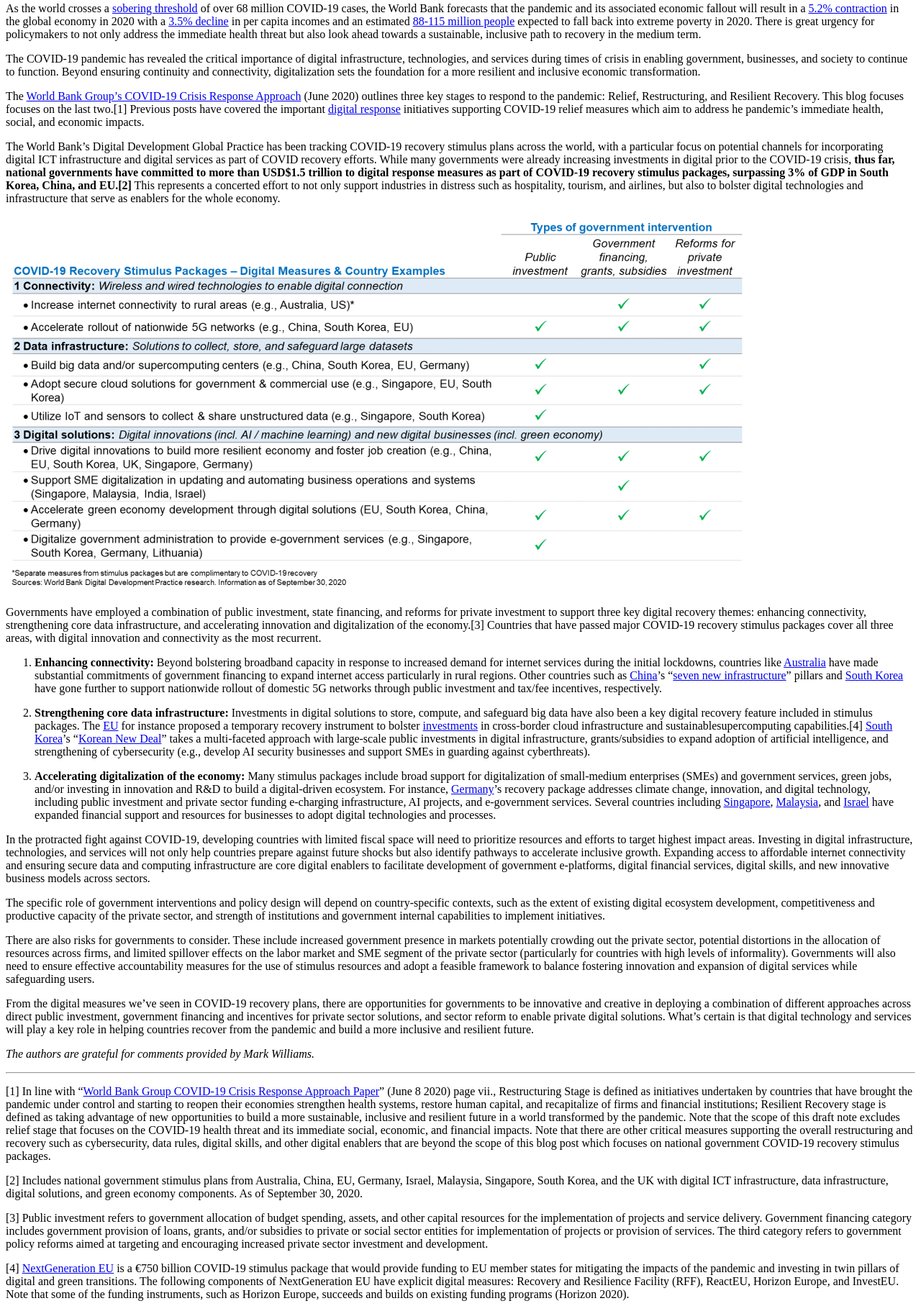
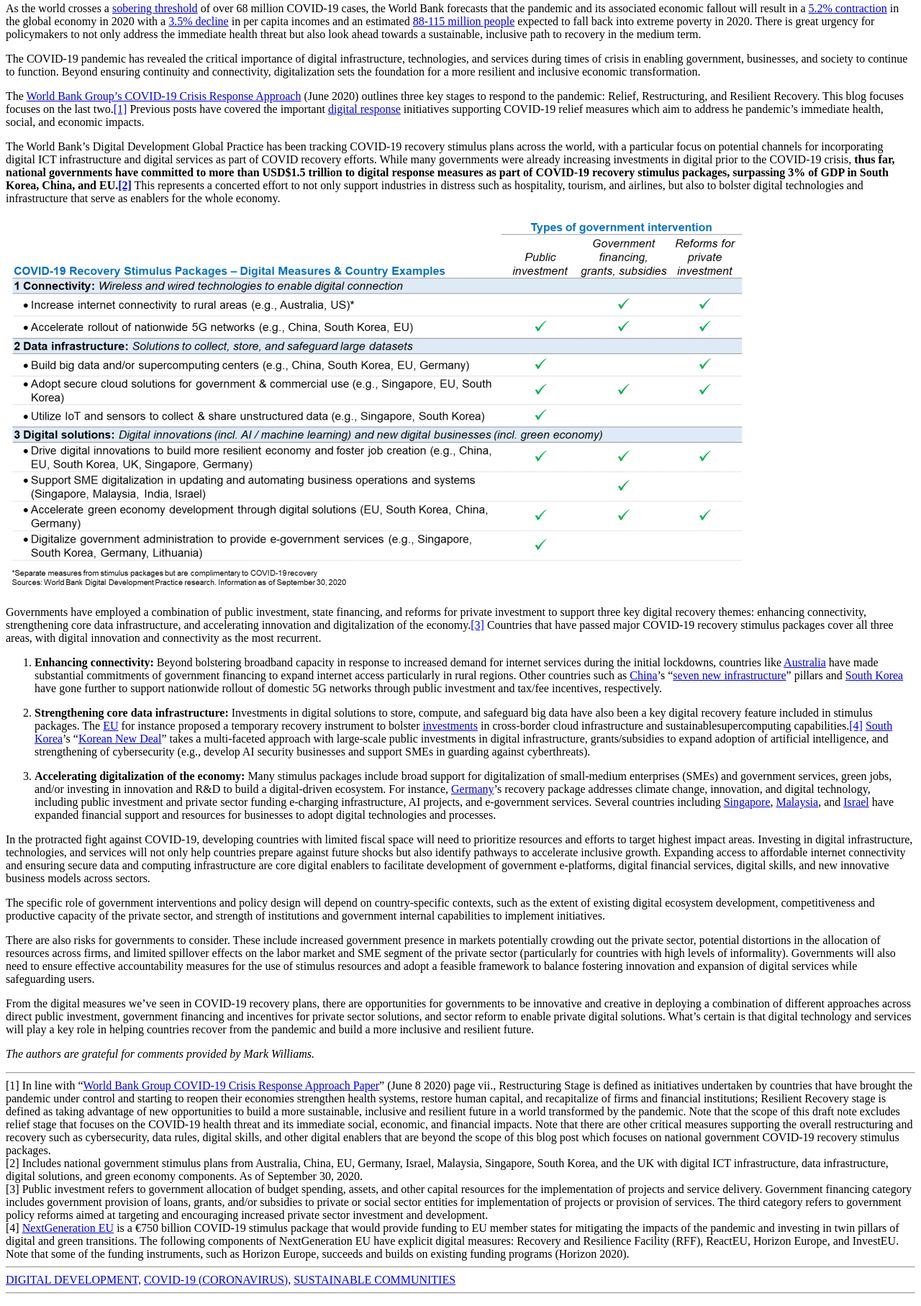
Before and after one commit to arandamariasol/World-bank-blogs, a plain HTML site: page index.html in a window 1280 px wide. Shown: the part 835-2650 px from the top of the page at 72% size. Drawn offline with Linux system fonts and the light colour scheme.

Commit message:
References modified

```diff
--- a/index.html
+++ b/index.html
@@ -50,7 +50,7 @@
             <p>
                 The <a href="http://documents1.worldbank.org/curated/en/136631594937150795/pdf/World-Bank-Group-COVID-19-Crisis-Response-Approach-Paper-Saving-Lives-Scaling-up-Impact-and-Getting-Back-on-Track.pdf">World Bank Group’s COVID-19 Crisis Response Approach</a>
                 (June 2020) outlines three key stages to respond to the pandemic: Relief, Restructuring, and Resilient Recovery.
-                This blog focuses focuses on the last two.[1] Previous posts have covered the important <a href="https://blogs.worldbank.org/digital-development/covid-19-were-tracking-digital-responses-worldwide-heres-what-we-see">digital response</a>
+                This blog focuses focuses on the last two.<a href="#ref1">[1]</a> Previous posts have covered the important <a href="https://blogs.worldbank.org/digital-development/covid-19-were-tracking-digital-responses-worldwide-heres-what-we-see">digital response</a>
                 initiatives supporting COVID-19 relief measures which aim to address he pandemic’s immediate health, social, and economic impacts.
             </p>
             <p>
@@ -59,7 +59,7 @@
                 services as part of COVID recovery efforts. While many governments were already increasing investments in digital
                 prior to the COVID-19 crisis, <b>thus far, national governments have committed to more than USD$1.5 trillion to digital
                 response measures as part of COVID-19 recovery stimulus packages, surpassing 3% of GDP in South Korea, China, and
-                EU.[2]</b> This represents a concerted effort to not only support industries in distress such as hospitality, tourism,
+                EU.<a href="#ref2">[2]</a></b> This represents a concerted effort to not only support industries in distress such as hospitality, tourism,
                 and airlines, but also to bolster digital technologies and infrastructure that serve as enablers for the whole
                 economy.
             </p>
@@ -67,7 +67,7 @@
             <p>
                 Governments have employed a combination of public investment, state financing, and reforms for private investment
                 to support three key digital recovery themes: enhancing connectivity, strengthening core data infrastructure, and
-                accelerating innovation and digitalization of the economy.[3] Countries that have passed major COVID-19 recovery
+                accelerating innovation and digitalization of the economy.<a href="#ref3">[3]</a> Countries that have passed major COVID-19 recovery
                 stimulus packages cover all three areas, with digital innovation and connectivity as the most recurrent.
             </p>
             <ol>
@@ -83,7 +83,7 @@
                     <b>Strengthening core data infrastructure:</b> Investments in digital solutions to store, compute, and safeguard
                     big data have also been a key digital recovery feature included in stimulus packages. The <a href="https://ec.europa.eu/info/strategy/recovery-plan-europe_en#nextgenerationeu">EU</a>
                     for instance proposed a temporary recovery instrument to bolster <a href="https://ec.europa.eu/info/business-economy-euro/recovery-coronavirus/recovery-and-resilience-facility_en">investments</a>
-                    in cross-border cloud infrastructure and sustainablesupercomputing capabilities.[4] <a href="https://english.moef.go.kr/pc/selectTbPressCenterDtl.do?boardCd=N0001&seq=4940">South Korea</a>’s
+                    in cross-border cloud infrastructure and sustainablesupercomputing capabilities.<a href="#ref4">[4]</a> <a href="https://english.moef.go.kr/pc/selectTbPressCenterDtl.do?boardCd=N0001&seq=4940">South Korea</a>’s
                     “<a href="https://english.moef.go.kr/pc/selectTbPressCenterDtl.do?boardCd=N0001&seq=4948#:~:text=The%20Korean%20New%20Deal%2C%20announced,employment%20and%20social%20safety%20net.">Korean New Deal</a>”
                     takes a multi-faceted approach with large-scale public investments in digital infrastructure, grants/subsidies to
                     expand adoption of artificial intelligence, and strengthening of cybersecurity (e.g., develop AI security businesses
@@ -133,7 +133,8 @@
                 <i>The authors are grateful for comments provided by Mark Williams.</i>
             </p>
             <hr>
-            <p>
+            <div class="References">
+                <div id="ref1">
                     [1] In line with “<a href="http://documents1.worldbank.org/curated/en/136631594937150795/pdf/World-Bank-Group-COVID-19-Crisis-Response-Approach-Paper-Saving-Lives-Scaling-up-Impact-and-Getting-Back-on-Track.pdf">World Bank Group COVID-19 Crisis Response Approach Paper</a>”
                     (June 8 2020) page vii.,  Restructuring Stage is defined as initiatives undertaken by countries that have brought the
                     pandemic under control and starting to reopen their economies strengthen health systems, restore human capital, and
@@ -143,31 +144,35 @@
                     immediate social, economic, and financial impacts. Note that there are other critical measures supporting the overall
                     restructuring and recovery such as cybersecurity, data rules, digital skills, and other digital enablers that are
                     beyond the scope of this blog post which focuses on national government COVID-19 recovery stimulus packages.
-            </p>
-            <p>
+                </div>
+                <div id="ref2">
                     [2] Includes national government stimulus plans from Australia, China, EU, Germany, Israel, Malaysia, Singapore,
                     South Korea, and the UK with digital ICT infrastructure, data infrastructure, digital solutions, and green economy
                     components. As of September 30, 2020.
-            </p>
-            <p>
+                </div>
+                <div id="ref3">
                     [3] Public investment refers to government allocation of budget spending, assets, and other capital resources for
                     the implementation of projects and service delivery. Government financing category includes government provision of
                     loans, grants, and/or subsidies to private or social sector entities for implementation of projects or provision of
                     services. The third category refers to government policy reforms aimed at targeting and encouraging increased private
                     sector investment and development.
-            </p>
-            <p>
+                </div>
+                <div id="ref4">
                     [4] <a href="https://ec.europa.eu/info/strategy/recovery-plan-europe_en">NextGeneration EU</a> is a €750 billion
                     COVID-19 stimulus package that would provide funding to EU member states for mitigating the impacts of the pandemic
                     and investing in twin pillars of digital and green transitions. The following components of NextGeneration EU have
                     explicit digital measures: Recovery and Resilience Facility (RFF), ReactEU, Horizon Europe, and InvestEU. Note that
                     some of the funding instruments, such as Horizon Europe, succeeds and builds on existing funding programs (Horizon 2020).
-            </p>
+                </div>
+            </div>
             <hr>
+            <div>
                 <a href="https://blogs.worldbank.org/search?f[0]=topic:285&f[1]=language:en">DIGITAL DEVELOPMENT,</a>
                 <a href="https://blogs.worldbank.org/search?f[0]=series:881&f[1]=language:en">COVID-19 (CORONAVIRUS),</a>
                 <a href="https://blogs.worldbank.org/search?f[0]=series:626&f[1]=language:en">SUSTAINABLE COMMUNITIES</a>
                 <hr>
+            </div>
+            <div class="Authors">
                 <h2>Authors</h2>
                 <img src="tang.jpg" alt="Jiawen Tang">
                 <a href="https://blogs.worldbank.org/team/jiawen-tang">Jiawen Tang</a>
@@ -184,9 +189,10 @@
                 </p>
                 <a href="https://blogs.worldbank.org/team/tania-begazo">MORE BLOGS BY TANIA</a>
                 <a href="https://www.linkedin.com/in/tania-begazo-gomez-1948903">LinkedIn</a>
+            </div>
             <hr>
         </main>
-        <div class="Conversation form">
+        <div class="Conversation Form">
             <h2>Join the Conversation</h2>
             <form>
                 <input type="text" id="name" name="name" value="Your name"><br>
```
Lines whose indentation alone changed are shown as unchanged.
